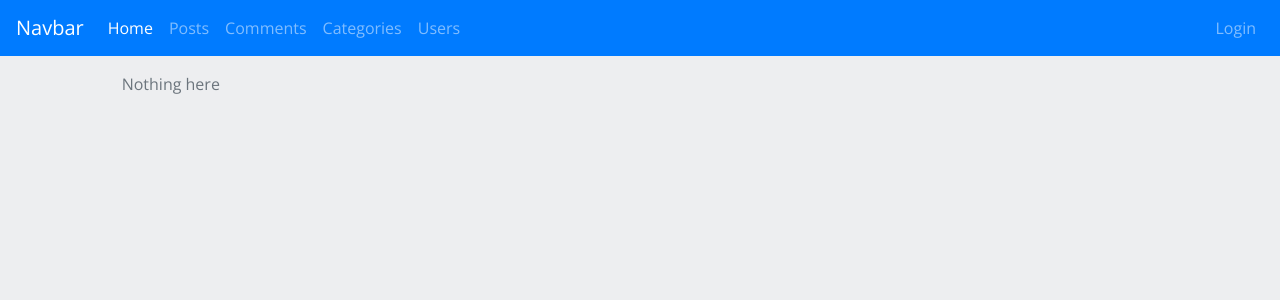
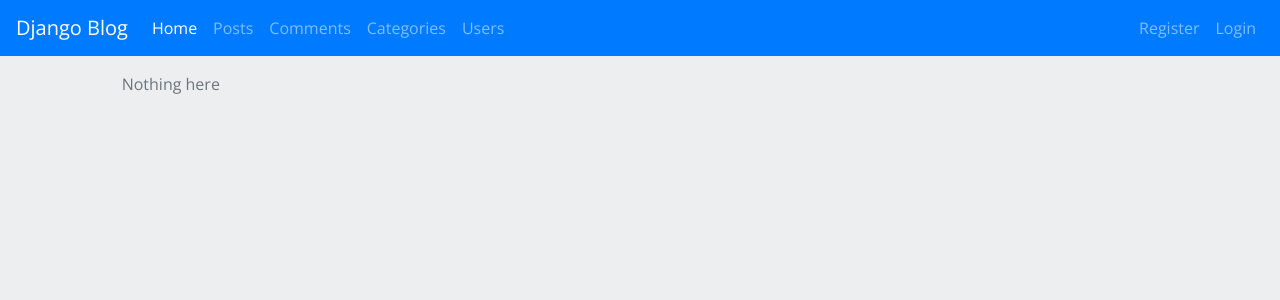
Before and after one commit to WhiteJamer/django_blog, a Django app: page /categories/ in a window 1280 px wide. Shown: the top 300 px of the page. Run offline with Django 3.2, Linux system fonts and the light colour scheme; data that the repository does not hold is empty; some libraries are stand-ins or nearby versions.

Commit message:
Update base.html add urls for homepage & registration

```diff
--- a/templates/base.html
+++ b/templates/base.html
@@ -9,12 +9,16 @@
   <script src="https://code.jquery.com/jquery-3.4.1.min.js"></script>
   <link rel="stylesheet" href="https://stackpath.bootstrapcdn.com/bootstrap/4.3.1/css/bootstrap.min.css"
         integrity="sha384-ggOyR0iXCbMQv3Xipma34MD+dH/1fQ784/j6cY/iJTQUOhcWr7x9JvoRxT2MZw1T" crossorigin="anonymous">
-    <script src="https://maxcdn.bootstrapcdn.com/bootstrap/4.0.0/js/bootstrap.min.js" integrity="sha384-JZR6Spejh4U02d8jOt6vLEHfe/JQGiRRSQQxSfFWpi1MquVdAyjUar5+76PVCmYl" crossorigin="anonymous"></script>
+  <script src="https://maxcdn.bootstrapcdn.com/bootstrap/4.0.0/js/bootstrap.min.js"
+          integrity="sha384-JZR6Spejh4U02d8jOt6vLEHfe/JQGiRRSQQxSfFWpi1MquVdAyjUar5+76PVCmYl"
+          crossorigin="anonymous"></script>
   <link rel="stylesheet" href="{% static 'css/style.css' %}">
   <link href="https://fonts.googleapis.com/css?family=Roboto:400,500,700&display=swap" rel="stylesheet">
   <link href="https://fonts.googleapis.com/css?family=Open+Sans:400,700&display=swap" rel="stylesheet">
-    <link rel="stylesheet" href="{% static 'css/croppie.css' %}" />
-    <script src="https://cdnjs.cloudflare.com/ajax/libs/popper.js/1.12.9/umd/popper.min.js" integrity="sha384-ApNbgh9B+Y1QKtv3Rn7W3mgPxhU9K/ScQsAP7hUibX39j7fakFPskvXusvfa0b4Q" crossorigin="anonymous"></script>
+  <link rel="stylesheet" href="{% static 'css/croppie.css' %}"/>
+  <script src="https://cdnjs.cloudflare.com/ajax/libs/popper.js/1.12.9/umd/popper.min.js"
+          integrity="sha384-ApNbgh9B+Y1QKtv3Rn7W3mgPxhU9K/ScQsAP7hUibX39j7fakFPskvXusvfa0b4Q"
+          crossorigin="anonymous"></script>
   {{ form.media }}
   <script src="https://cdn.tiny.cloud/1/no-api-key/tinymce/5/tinymce.min.js" referrerpolicy="origin"></script>
 
@@ -23,7 +27,7 @@
 </head>
 <body>
 <nav class="navbar navbar-expand-lg navbar-dark bg-primary mb-3">
-    <a class="navbar-brand" href="#">Navbar</a>
+  <a class="navbar-brand" href="{% url 'home' %}">Django Blog</a>
   <button class="navbar-toggler" type="button" data-toggle="collapse" data-target="#navbarColor02"
           aria-controls="navbarColor02" aria-expanded="false" aria-label="Toggle navigation">
     <span class="navbar-toggler-icon"></span>
@@ -32,7 +36,7 @@
   <div class="collapse navbar-collapse" id="navbarColor02">
     <ul class="navbar-nav mr-auto">
       <li class="nav-item active">
-                <a class="nav-link" href="/">Home</a>
+        <a class="nav-link" href="{% url 'home' %}">Home</a>
       </li>
       <li class="nav-item">
         <a class="nav-link" href="{% url 'postmanager:post_list' %}">Posts</a>
@@ -60,6 +64,9 @@
       {% else %}
 
       <li class="nav-item">
+        <a class="nav-link" href="{% url 'register'%}?next={{request.path}}">Register</a>
+      </li>
+      <li class="nav-item">
         <a class="nav-link" href="{% url 'login'%}?next={{request.path}}">Login</a>
       </li>
       {% endif %}
```
Lines whose indentation alone changed are shown as unchanged.
